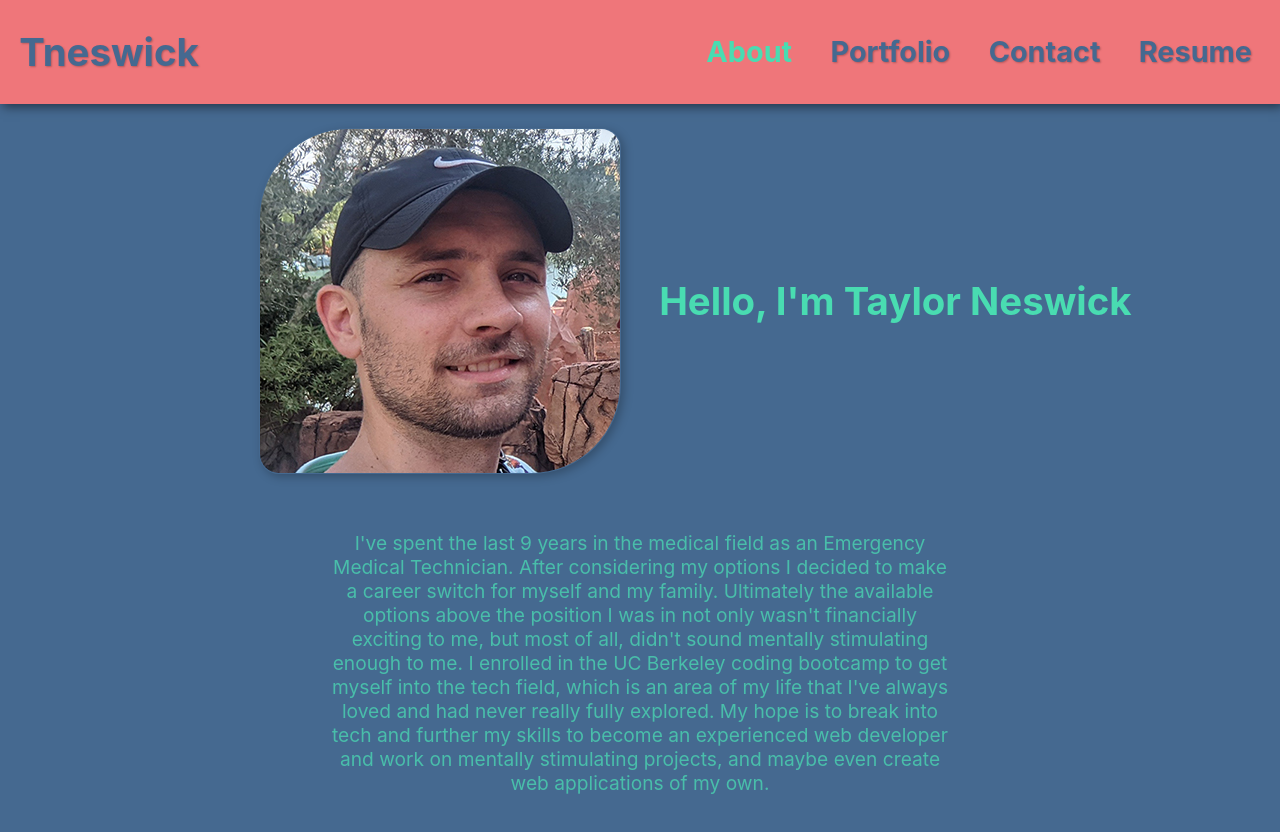
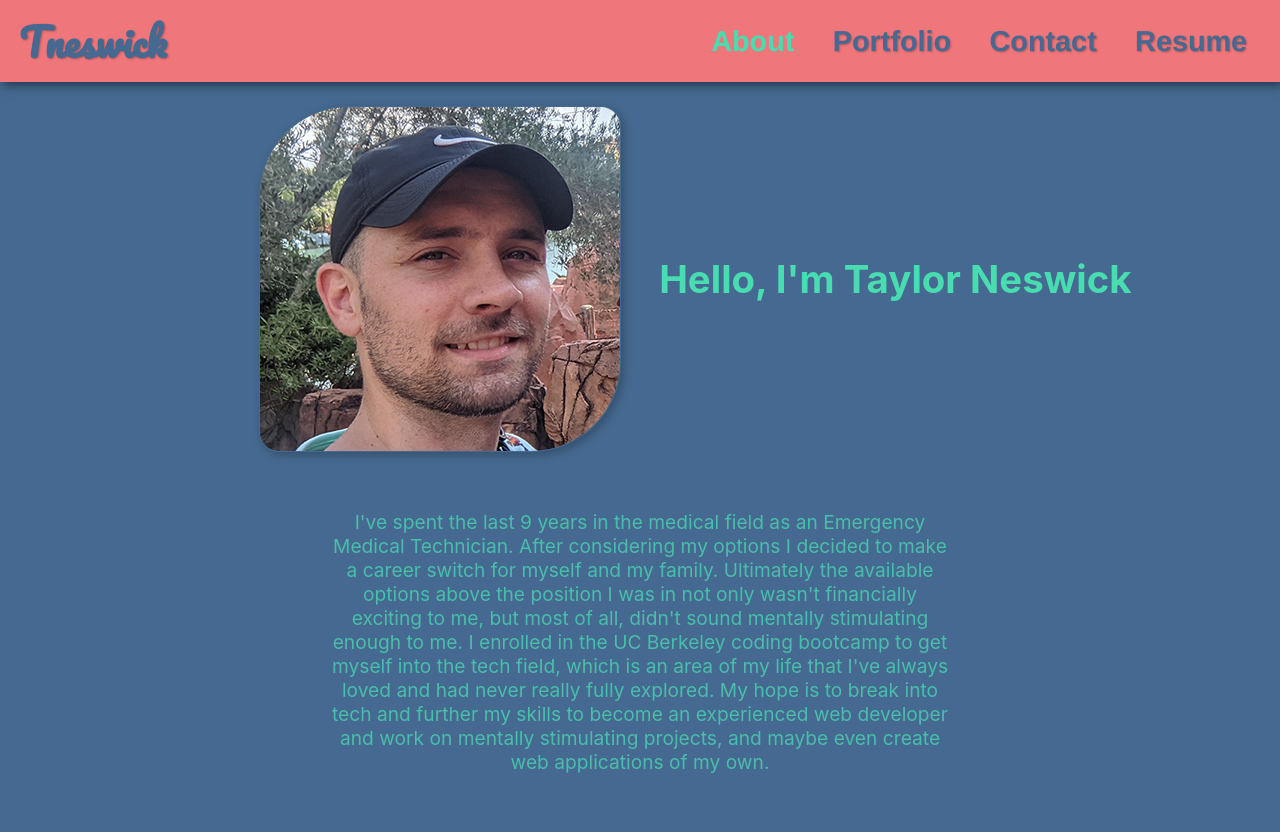
Before and after one commit to Tneswick/React-Portfolio, a React (Create React App) app: page / in a window 1280 px wide. Shown: the top 832 px of the page. Built offline with nearby package versions, Linux system fonts and the light colour scheme.

Commit message:
large changes from css standpoint

```diff
--- a/src/App.css
+++ b/src/App.css
@@ -42,6 +42,8 @@
 }
 
 /* end original css, start custom css with elements */
+
+/* Start roots */
 :root {
   --primary-color: #EF767A;
   --secondary-color: #456990;
@@ -52,19 +54,17 @@
   --header-font: 'Pacifico', cursive;
 }
 
+/* End Roots */
+
 html {
   background-color: var(--secondary-color);
   color: var(--quaternary-color);
   font-size: 1.2rem;
 }
 
-a {
-  text-decoration: none;
-}
-
 header {
   background-color: var(--primary-color);
-  padding: 1.5rem 0;
+  padding: 0.2rem 0;
   display: grid;
   box-shadow: 3px 3px 10px rgba(0, 0, 0, 0.5);
   /* background: linear-gradient(to bottom, rgba(0,0,0, 0.1), rgba(0, 0, 0, 0.3)); */
@@ -73,14 +73,26 @@ header {
 header a {
   color: var(--secondary-color);
   font-size: 2rem;
-  font-weight: bolder;
-  /* font-family: var(--header-font); */
+  font-family: var(--header-font);
   align-self: center;
   text-shadow: var(--text-shadow);
+  display: inline;
+  padding: 0;
+  margin: 0;
 }
 
-header a:hover {
+header h1 a {
+  font-size: 2rem;
+  padding: 0;
+  display: inline;
+}
+
+header h1 a:hover {
   color: white;
+}
+
+header h1 {
+  margin: 0.2rem 0;
 }
 
 input {
@@ -96,6 +108,10 @@ textarea {
 }
 
 /* start helpers */
+
+a {
+  text-decoration: none;
+}
 
 .d-grid {
   display: grid;
@@ -115,6 +131,31 @@ textarea {
   box-shadow: var(--box-shadow);
 }
 
+/* start 'nav' */
+
+.nav-grid {
+  grid-template-columns: repeat(6, 1fr);
+  gap: 1rem;
+  align-self: center;
+}
+
+.nav-grid a {
+  font-size: 1.5rem;
+  font-weight: bolder;
+  text-align: center;
+  font-family: 'Franklin Gothic Medium', 'Arial Narrow', Arial, sans-serif;
+  padding: 1rem 0;
+}
+
+.nav-grid a:hover {
+  color: white;
+}
+
+.active-nav {
+  color: var(--tertiary-color);
+  text-shadow: none;
+}
+
 /* start page container & main wrap */
 
 .page-container {
@@ -124,33 +165,6 @@ textarea {
 
 .main-wrap {
   padding-bottom: 2.5rem;
-}
-
-/* start 'footer' */
-
-.footer {
-  background-color: var(--tertiary-color);
-  color: var(--secondary-color);
-  position: absolute;
-  bottom: 0;
-  width: 100%;
-}
-
-.footer h4 {
-  text-align: center;
-  margin-bottom: 0;
-}
-
-.footer p {
-  font-size: .8rem;
-  text-align: center;
-  margin-top: 0;
-}
-
-.footer a {
-  text-decoration: none;
-  color: white;
-  font-weight: bold;
 }
 
 /* start 'about' */
@@ -183,29 +197,6 @@ textarea {
   border-radius: 90px 20px;
   box-shadow: var(--box-shadow);
   justify-self: end;
-}
-
-/* start 'nav' */
-
-.nav-grid {
-  grid-template-columns: repeat(6, 1fr);
-  gap: 1rem;
-  align-self: center;
-}
-
-.nav-grid a {
-  font-size: 1.5rem;
-  font-weight: bold;
-  text-align: center;
-}
-
-.nav-grid a:hover {
-  color: white;
-}
-
-.active-nav {
-  color: var(--tertiary-color);
-  text-shadow: none;
 }
 
 /* start 'header' */
--- a/src/App.js
+++ b/src/App.js
@@ -3,7 +3,6 @@ import './App.css';
 import Nav from './components/Nav'
 import About from './components/About';
 import Portfolio from './components/Portfolio'
-import Footer from './components/Footer'
 import Contact from './components/Contact';
 import Resume from './components/Resume';
 
@@ -30,7 +29,7 @@ function App() {
     <div className='page-container'>
       <header>
         <div className='d-grid header-grid'>
-          <a href='/'>Tneswick</a>
+        <h1><a href='/'>Tneswick</a></h1>
           <Nav currentPage={currentPage} handlePageChange={handlePageChange} />
         </div>
       </header>
@@ -39,8 +38,6 @@ function App() {
           {renderPage()}
         </div>
       </main>
-      {/* <Footer/> */}
-      {/* PUSH FOOTER TO BOTTOM OF Viewport */}
     </div>
   );
 }
--- a/src/components/Footer/index.js
+++ /dev/null
@@ -1,12 +0,0 @@
-import React from "react";
-
-const Footer = () => {
-  return (
-    <footer className="footer" style={{position:"fixed", left: '0', bottom:"0"}}>
-      <h4>Have A Great Day 👋</h4>
-      <p>Coded by <a href="https://github.com/Tneswick"> Tneswick</a></p>
-    </footer>
-  )
-}
-
-export default Footer;
--- a/src/components/Project/index.js
+++ b/src/components/Project/index.js
@@ -3,46 +3,40 @@ const Project = () => {
 
   const [projects] = useState([
     {
-      name: '🍿 Full On Flicks 🎥',
+      name: 'Full On Flicks',
       url: 'https://dn691997.github.io/Full-On-Flicks/',
       repo: 'https://github.com/dn691997/Full-On-Flicks',
       screenshot: 'https://github.com/dn691997/Full-On-Flicks/raw/main/assets/images/screenshot.png'
     },
     {
-      name: '🍴 CountingCalz 🧮',
+      name: 'CountingCalz',
       url: 'https://github.com/dn691997/Full-On-Flicks',
       repo: 'https://github.com/JacobReeder/Counting-Calz',
       screenshot: 'https://github.com/JacobReeder/Counting-Calz/raw/main/public/images/Screenshot.png'
     },
     {
-      name: '🔄 TheCircuitry 🔷',
-      url: 'https://the-circuitry.herokuapp.com/',
-      repo: 'https://github.com/Tneswick/TheCircuitry',
-      screenshot: 'https://github.com/Tneswick/TheCircuitry/raw/main/public/images/the-circuitry.herokuapp.com_.png'
-    },
-    {
-      name: '✒ TrueNote 📗',
+      name: 'TrueNote',
       url: 'https://github.com/Tneswick/TrueNote/blob/main',
       repo: 'https://github.com/Tneswick/TrueNote',
       screenshot: 'https://github.com/Tneswick/TrueNote/raw/main/public/assets/images/TrueNote%20Home.png'
     },
     {
-      name: '🧪 CodeIQ',
+      name: 'CodeIQ',
       url: 'https://tneswick.github.io/CodeIQ/',
       repo: 'https://github.com/Tneswick/CodeIQ',
       screenshot: 'https://github.com/Tneswick/CodeIQ/raw/main/assets/images/screenshot-of-page.png?raw=true'
     },
     {
-      name: '🌫⛈ WeatherLook 🌡☀',
+      name: 'WeatherLook',
       url: 'https://tneswick.github.io/WeatherLook/',
       repo: 'https://github.com/Tneswick/WeatherLook',
       screenshot: 'https://github.com/Tneswick/WeatherLook/raw/main/assets/images/Screenshot.png'
     },
     {
-      name: '🍕 The-Cal-Zone 🧠',
+      name: 'The-Cal-Zone',
       url: 'https://the-cal-zone.herokuapp.com/',
-      repo: 'https://github.com/JacobReeder/Counting-Calz-2.0',
-      screenshot: 'https://raw.githubusercontent.com/JacobReeder/Counting-Calz-2.0/main/imgs/dashboard-test-data(iPhone%20XR).png',
+      repo: 'https://github.com/Tneswick/The_Cal-Zone',
+      screenshot: 'https://github.com/Tneswick/The_Cal-Zone/blob/main/imgs/Slides.png?raw=true',
     }
   ])
   return (
@@ -51,7 +45,7 @@ const Project = () => {
         return (
         <div className='project-div-wrapper d-grid'>
           <h2>{projectMapped.name}</h2>
-          <a href={projectMapped.url}>
+          <a href={projectMapped.url} target='_blank' rel='noreferrer'>
             <img
               src={projectMapped.screenshot}
               alt={projectMapped.name}
@@ -59,7 +53,7 @@ const Project = () => {
               key={projectMapped.name}
             />
           </a>
-          <a href={projectMapped.repo}>{projectMapped.name} Repository🔗</a>
+          <a href={projectMapped.repo} target='_blank' rel='noreferrer'>{projectMapped.name} Repo🔗</a>
         </div>
         )
       }))}
```
